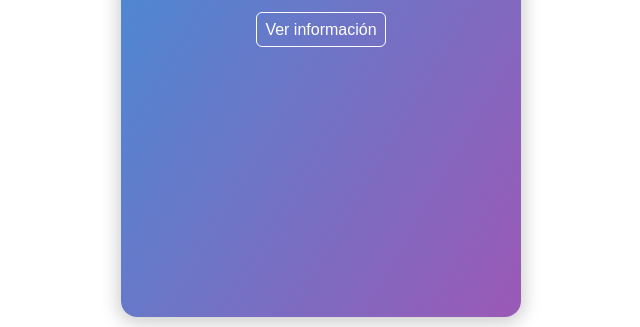
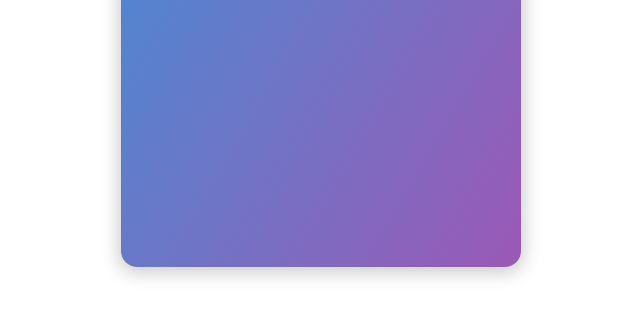
Before and after one commit to paternina/invitacion, a plain HTML site: page index.html in a window 1280 px wide. Shown: the part 473-800 px from the top of the page, without its empty margins (319-959 px from the left). Drawn offline with Linux system fonts and the light colour scheme.

Commit message:
removed margin as it is not longer needed

```diff
--- a/inv.css
+++ b/inv.css
@@ -187,7 +187,6 @@ body {
 
 @media screen and (min-width: 1024px) {
     .card {
-        margin: 100px auto 0;
         width: 400px;
         height: 680px;
     }
```
